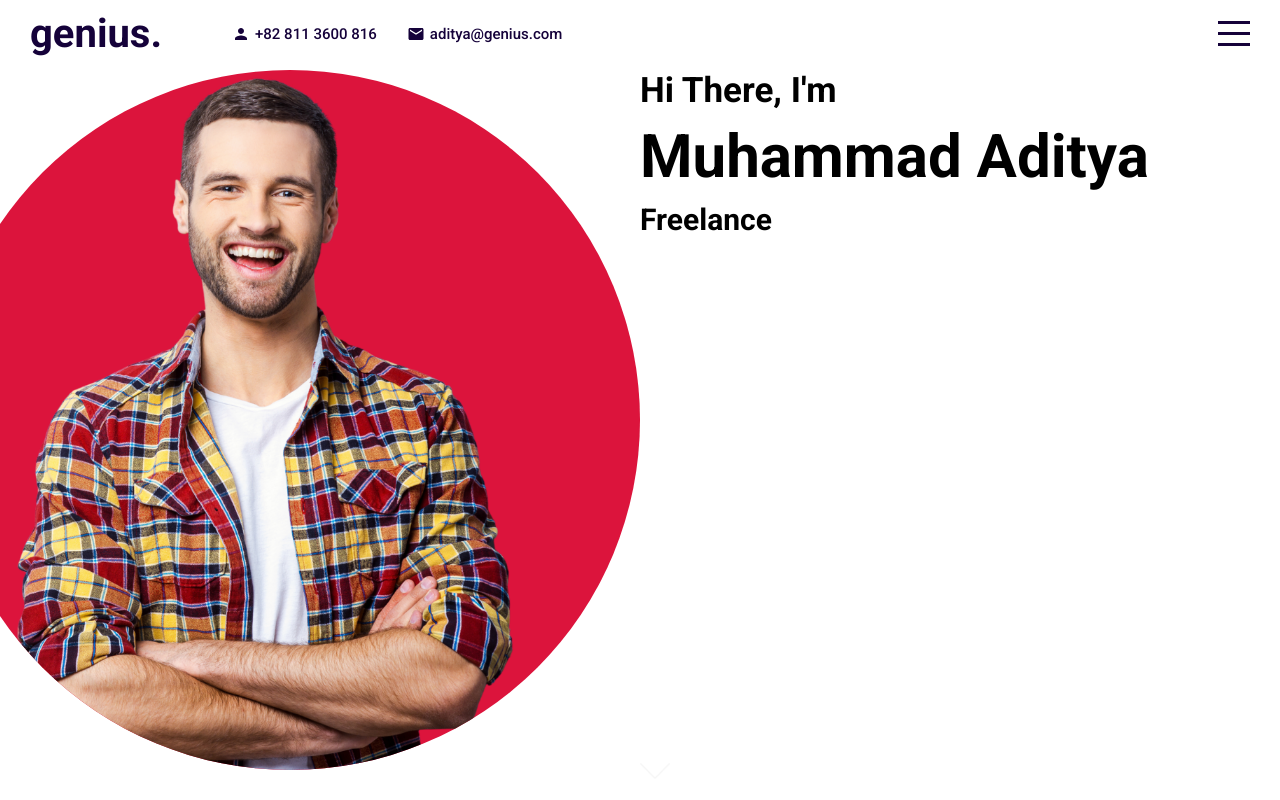
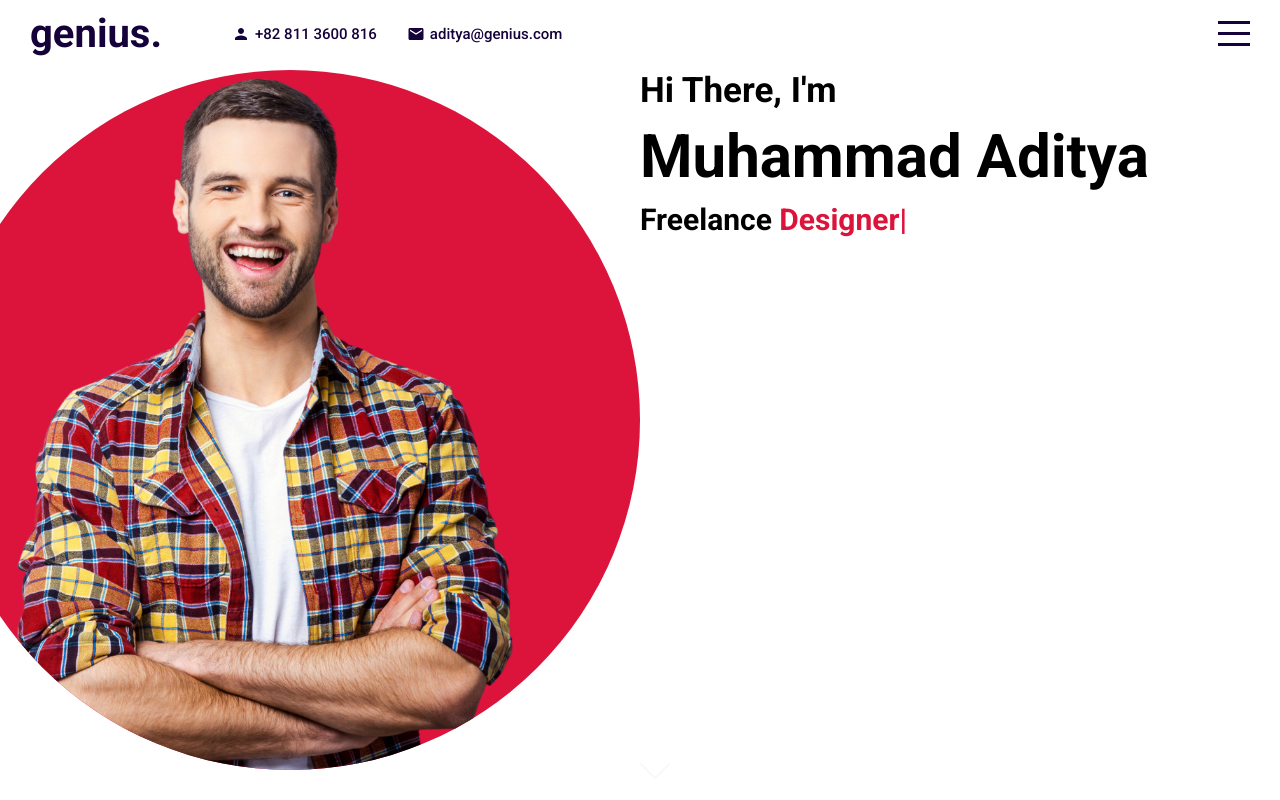
Before and after one commit to aditya3232/portofolio_with_react, a React (Create React App) app: page / in a window 1280 px wide. Built offline with nearby package versions, Linux system fonts and the light colour scheme.

Commit message:
React text typing animation
- memberikan animasi text typing dengan "ityped" npm install ityped
- beserta custom ityped nya

```diff
--- a/package.json
+++ b/package.json
@@ -8,6 +8,7 @@
     "@testing-library/jest-dom": "^5.15.0",
     "@testing-library/react": "^11.2.7",
     "@testing-library/user-event": "^12.8.3",
+    "ityped": "^1.0.3",
     "node-sass": "^6.0.1",
     "react": "^17.0.2",
     "react-dom": "^17.0.2",
--- a/src/components/intro/Intro.jsx
+++ b/src/components/intro/Intro.jsx
@@ -1,6 +1,23 @@
 import "./intro.scss"
+import {init} from 'ityped'
+import { useEffect, useRef } from "react"
 
 export default function Intro() {
+
+    // useRef fungsinya seperti document.querySelector() [memilih elemen]
+    const textRef = useRef();
+
+    // ityped
+    // useEffect akan menerapkan animasi ityped
+    useEffect(()=>{
+        init(textRef.current, {
+            showCursor: true,
+            backDelay: 1500,
+            backSpeed: 60,
+            strings: ["Developer", "Designer", "Content Creator"],
+        });
+    },[]);
+
     return (
         <div className="intro" id="intro">
             <div className="left">
@@ -13,7 +30,8 @@
                 <div className="wrappper">
                     <h2>Hi There, I'm</h2>
                     <h1>Muhammad Aditya</h1>
-                    <h3>Freelance <span></span></h3>
+                    {/* elemen h3 menerapkan animasi ityped */}
+                    <h3>Freelance <span ref={textRef}></span></h3>
                 </div>
                 <a href="#portfolio">
                     <img src="assets/down.png" alt="" />
--- a/src/components/intro/intro.scss
+++ b/src/components/intro/intro.scss
@@ -50,6 +50,27 @@
 
         h3 {
             font-size: 30px;
+
+            span {
+                font-size: inherit; //font mengikuti parent nya, yaitu h3
+                color: crimson;
+            }
+
+            // menerapkan animasi blink pada ityped
+            .ityped-cursor {
+                animation: blink 1s infinite;
+            }
+
+            // memberikan style end of animation blink opacity jadi 0.  jadi terlihat seperti blink
+            @keyframes blink {
+                50% {
+                    opacity: 1;
+                }
+
+                100% {
+                    opacity: 0;
+                }
+            }
         }
     }
 
```
Also changed, not shown: 1 other file (tests, documents, lock files or other folders).
